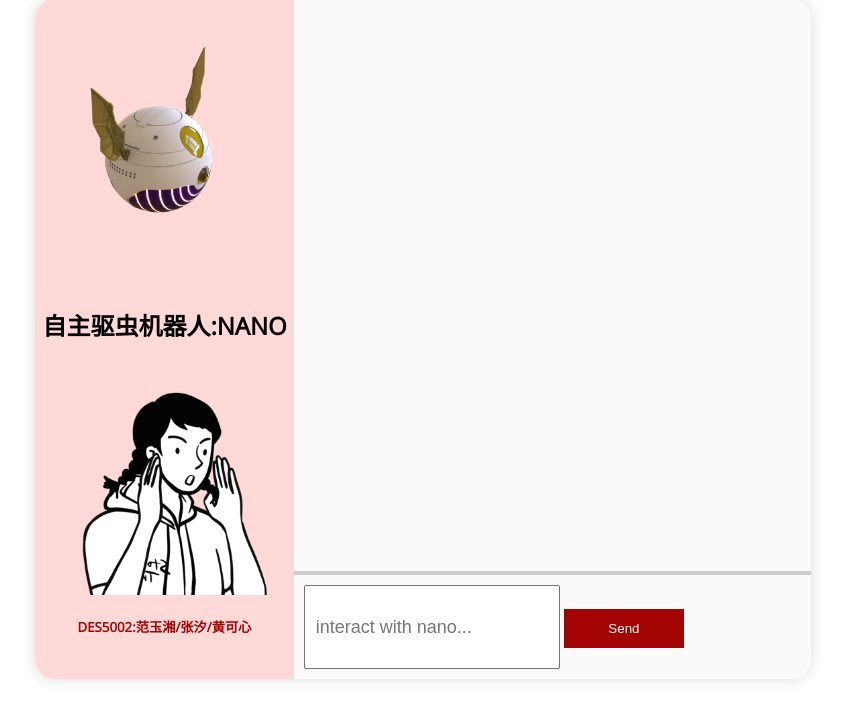
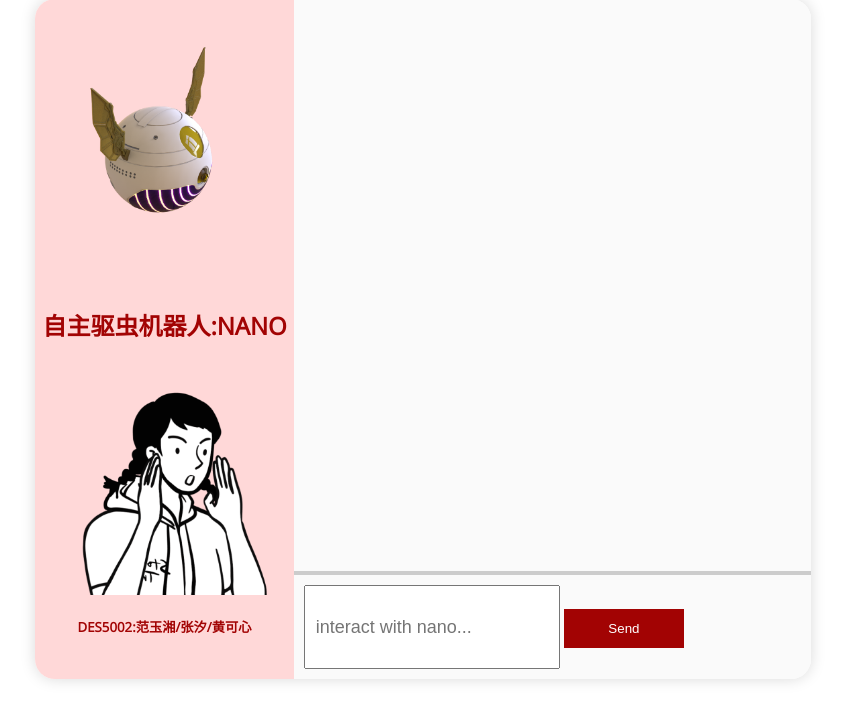
Before and after one commit to HuangKexinSpace/nano, a Flask app: template templates/index.html in a window 1280 px wide. Shown: the part 61-780 px from the top of the page, without its empty margins (217-1062 px from the left). Run offline with Flask 3, Linux system fonts and the light colour scheme; the template is opened without the code that fills it, so the values that code supplies are empty; some libraries are stand-ins or nearby versions.

Commit message:
Update style.css

```diff
--- a/static/style.css
+++ b/static/style.css
@@ -8,7 +8,7 @@ html, body {
     align-items: center;
 }
 
-h1 {
+h2 {
     text-align: center;
     margin-top: 20px;
     color: #a20303
```
